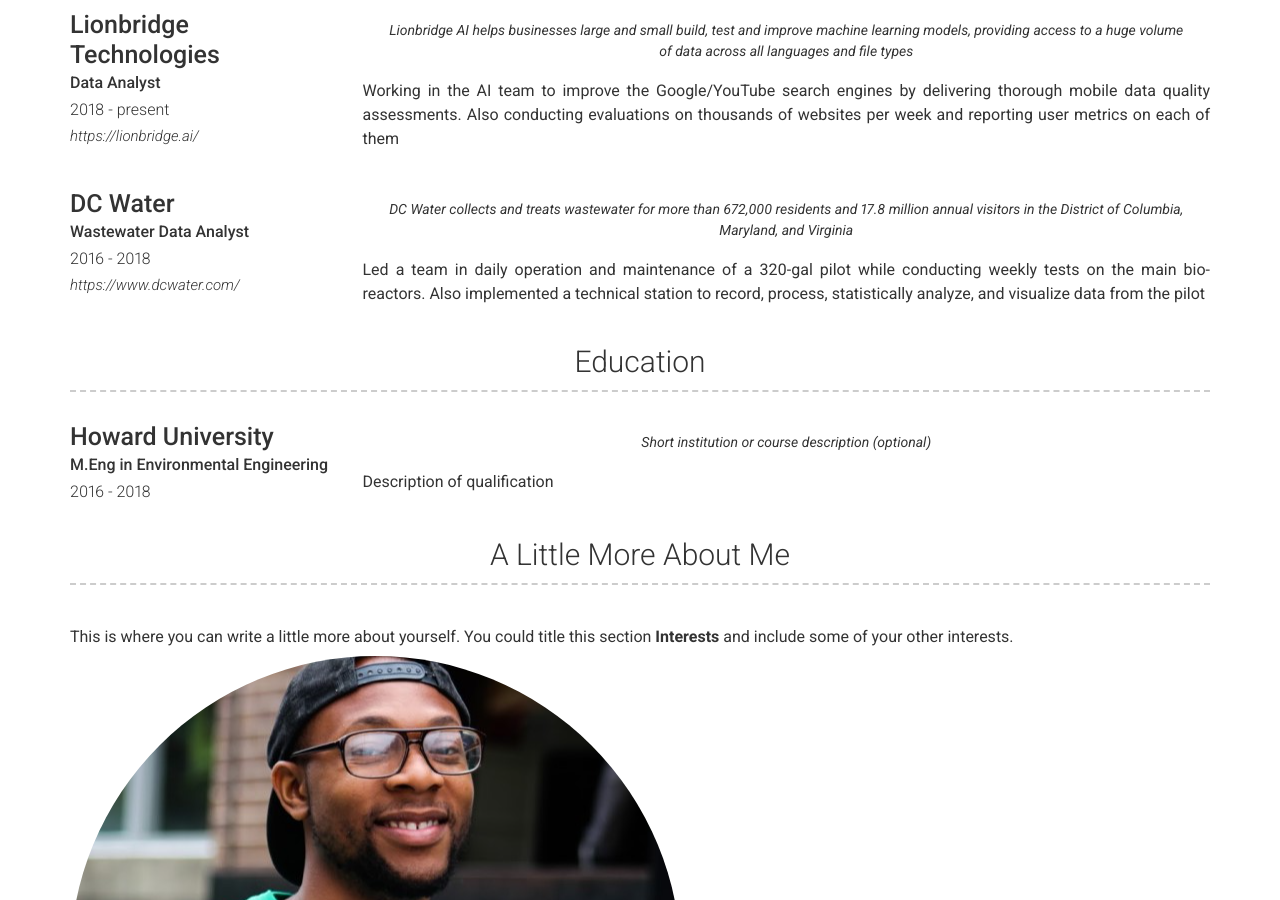
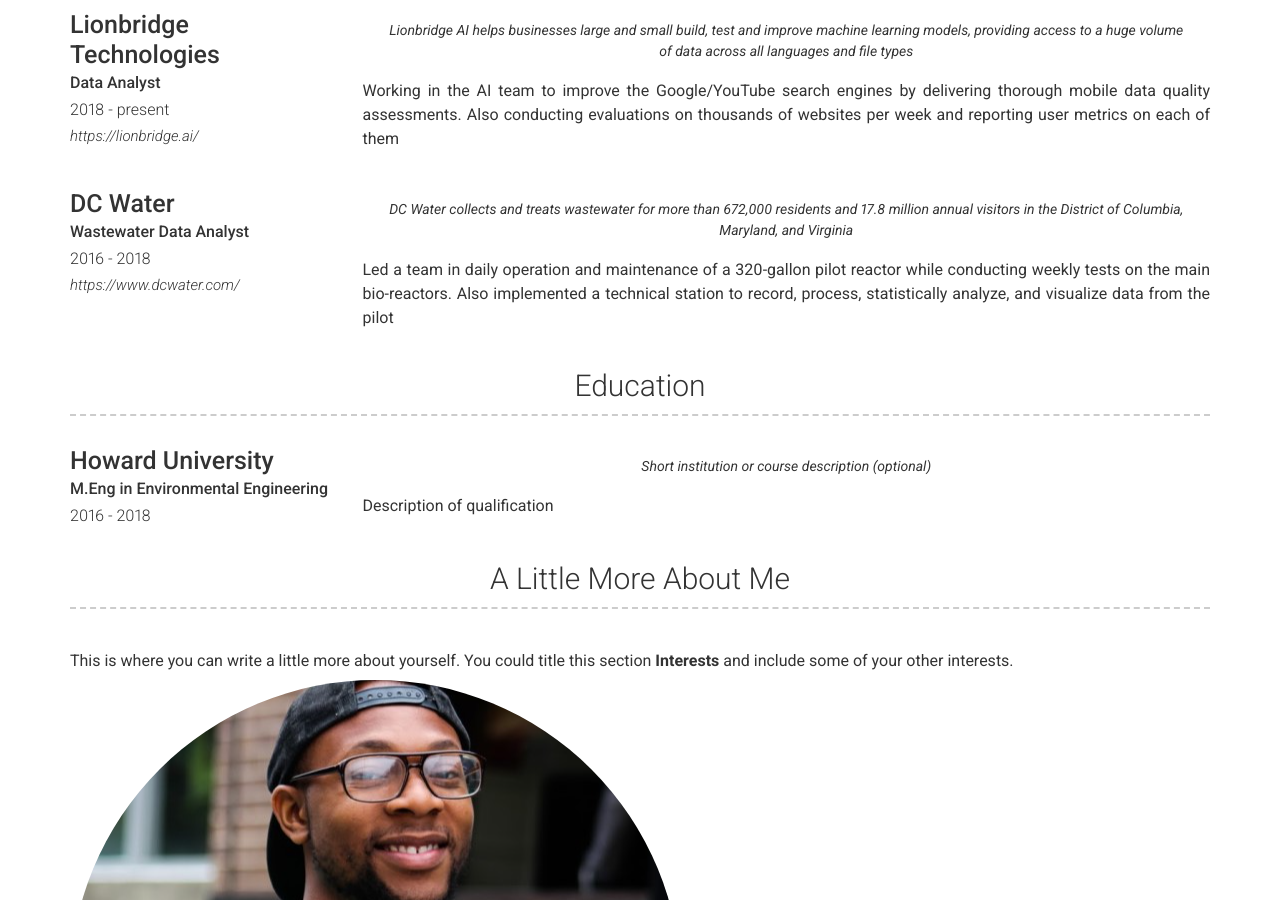
Before and after one commit to OlaOlagunju/cloudgeek.com.ng, a Jekyll site: the page built from index.md, in a window 1280 px wide and 900 px high, scrolled down 896 px. Built offline with Jekyll 4.4.1, drawn with Linux system fonts in a browser that asks for light colours; nearby versions of some CDN libraries.

Commit message:
Update _config.yml

```diff
--- a/_config.yml
+++ b/_config.yml
@@ -8,10 +8,10 @@
 # Personal info
 name: Ola Olagunju
 title: Data Analyst
+phone: (202) 743-4938
+# phone_title: Phone (Phone title override)
 email: gunjujide@gmail.com
 # email_title: Email (Email title override)
-phone: (202) 743-4938
-# phone_title: Phone (Phone title override)
 website: olaolagunju.github.io/portfolio/
 website_title: Portfolio
 # Dark Mode (true/false/never)
@@ -99,7 +99,7 @@
         quote: >
           DC Water collects and treats wastewater for more than 672,000 residents and 17.8 million annual visitors in the District of Columbia, Maryland, and Virginia
         description: | # this will include new lines to allow paragraphs
-          Led a team in daily operation and maintenance of a 320-gal pilot while conducting weekly tests on the main bio-reactors. Also implemented a technical station to record, process, statistically analyze, and visualize data from the pilot
+          Led a team in daily operation and maintenance of a 320-gallon pilot reactor while conducting weekly tests on the main bio-reactors. Also implemented a technical station to record, process, statistically analyze, and visualize data from the pilot
 
   - title: Education
     layout: list
```
